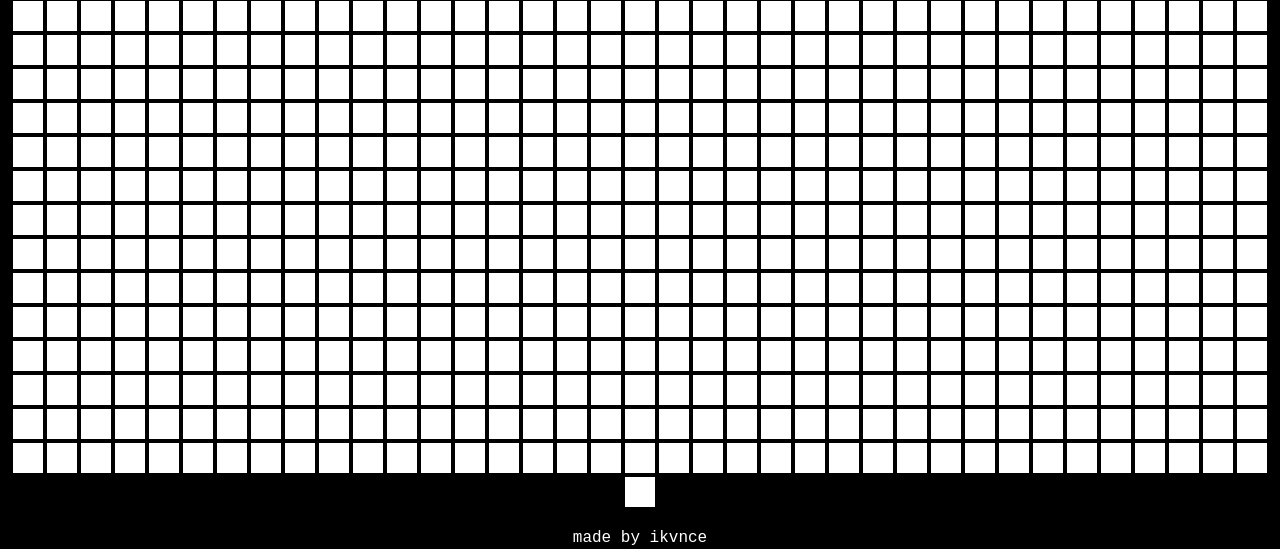
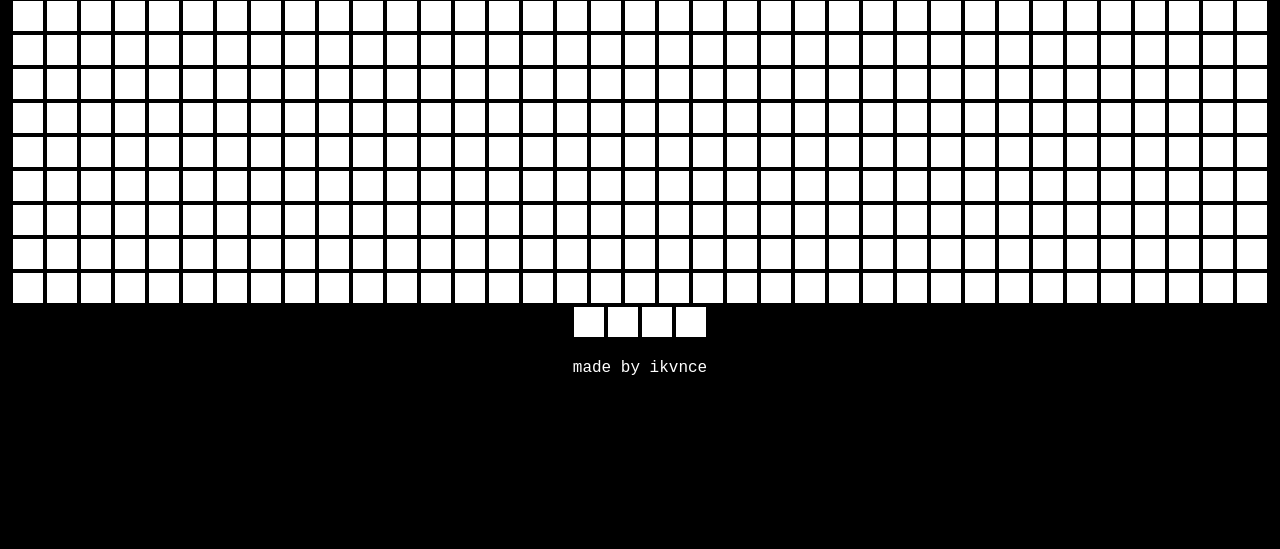
Before and after one commit to ikvnce/mezun-tayfa-zinciri, a plain HTML site: page index.html in a window 1280 px wide. Shown: the part 251-800 px from the top of the page. Drawn offline with Linux system fonts and the light colour scheme.

Commit message:
Update index.html

```diff
--- a/index.html
+++ b/index.html
@@ -163,7 +163,7 @@
             });
         }
 
-        createCalendar('2023-07-28', '2025-06-30');
+        createCalendar('2024-07-29', '2025-06-30');
     </script>
 </body>
 </html>
```
